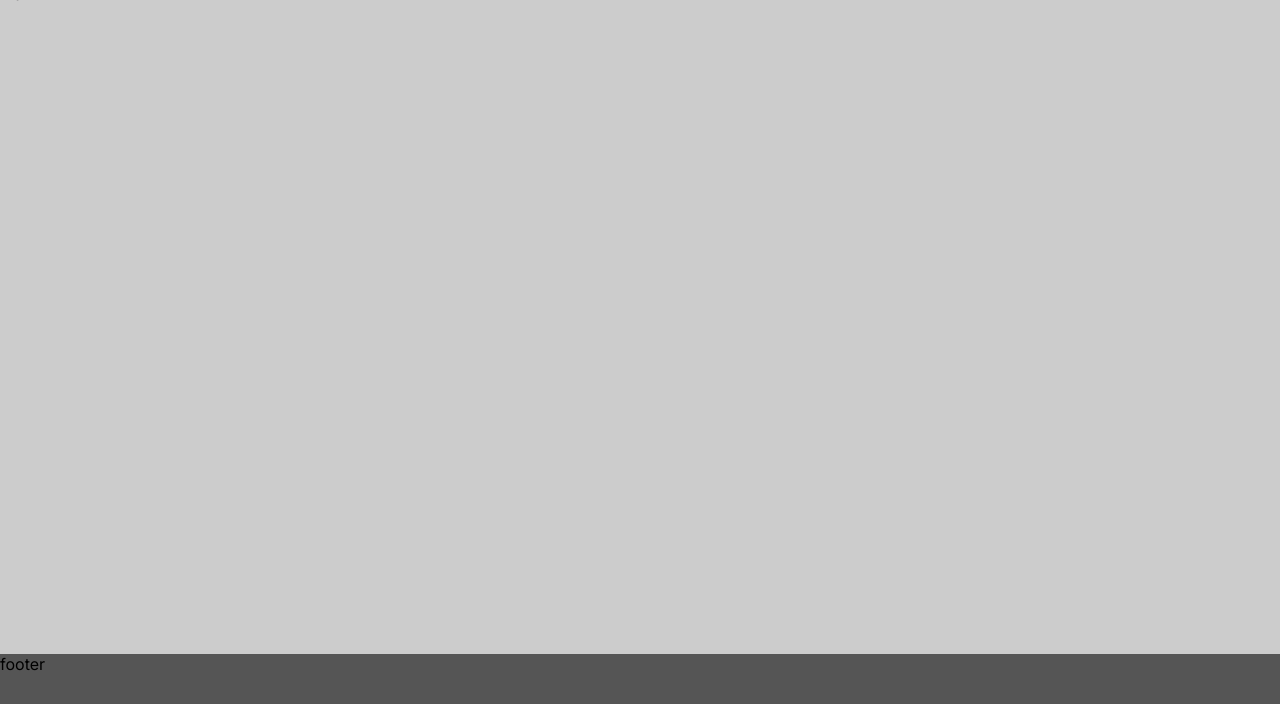
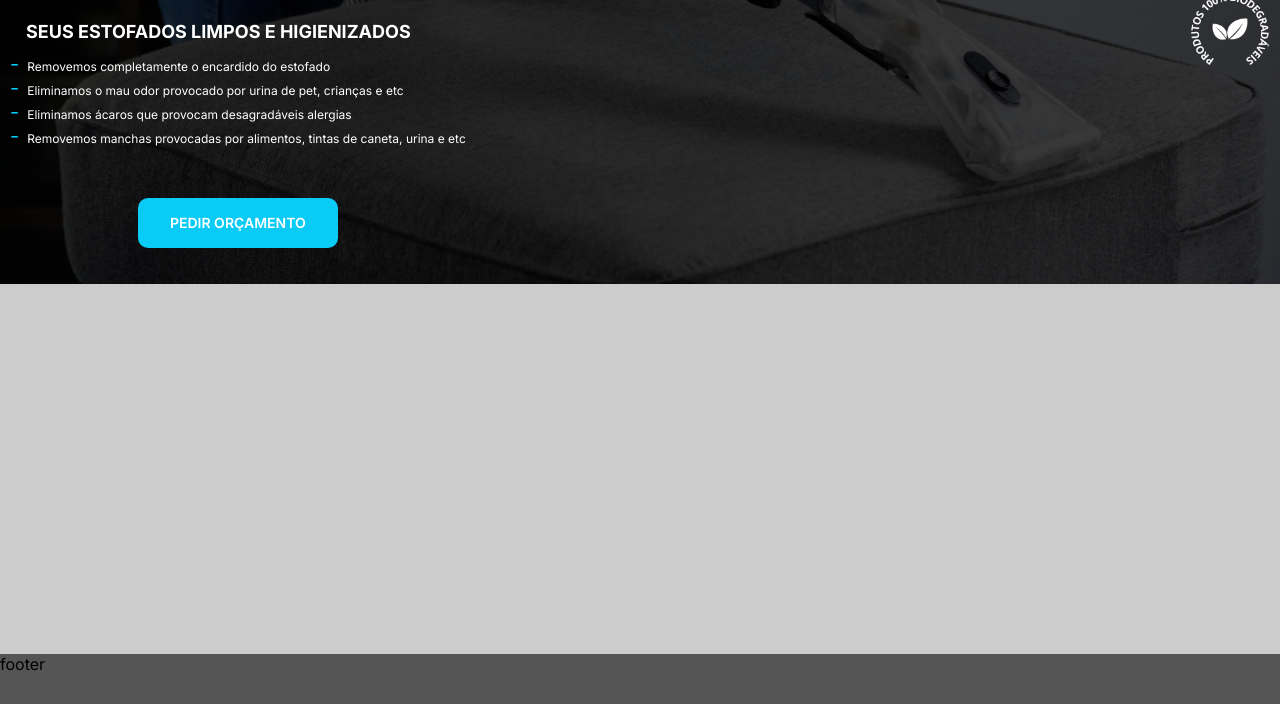
Before and after one commit to GustavoGenari/siteSofalandia, a plain HTML site: page index.html in a window 1280 px wide. Shown: the part 96-800 px from the top of the page. Drawn offline with Linux system fonts and the light colour scheme.

Commit message:
Criação do banner e botão de orçamento

```diff
--- a/index.html
+++ b/index.html
@@ -1,5 +1,6 @@
 <!DOCTYPE html>
 <html lang="pt">
+
 <head>
     <meta charset="UTF-8">
     <meta name="viewport" content="width=device-width, initial-scale=1.0">
@@ -7,9 +8,12 @@
 
     <link rel="preconnect" href="https://fonts.googleapis.com">
     <link rel="preconnect" href="https://fonts.gstatic.com" crossorigin>
-    <link href="https://fonts.googleapis.com/css2?family=Inter:ital,opsz,wght@0,14..32,100..900;1,14..32,100..900&display=swap" rel="stylesheet">
+    <link
+        href="https://fonts.googleapis.com/css2?family=Inter:ital,opsz,wght@0,14..32,100..900;1,14..32,100..900&display=swap"
+        rel="stylesheet">
     <link rel="stylesheet" href="style.css">
 </head>
+
 <body>
     <header>
         <nav id="nav-menu">
@@ -24,10 +28,27 @@
         </nav>
     </header>
     <main>
-        main
+        <section class="banner-area">
+            <div class="banner-description">
+                <div class="banner-text-area">
+                    <h2>Seus estofados limpos e higienizados</h2>
+                    <p class="banner-sentence">Removemos completamente o encardido do estofado</p>
+                    <p class="banner-sentence">Eliminamos o mau odor provocado por urina de pet, crianças e etc</p>
+                    <p class="banner-sentence">Eliminamos ácaros que provocam desagradáveis alergias</p>
+                    <p class="banner-sentence">Removemos manchas provocadas por alimentos, tintas de caneta, urina e etc</p>
+                </div>
+                <div class="budget-button-area">
+                    <a class="budget-button">Pedir orçamento</a>
+                </div>
+            </div>
+            <div class="banner-seal">
+                <img id="prod-bio" src="prod-bio.png">
+            </div>
+        </section>
     </main>
     <footer>
         footer
     </footer>
 </body>
+
 </html>
--- a/style.css
+++ b/style.css
@@ -40,7 +40,7 @@ header{
 .menu {
     display: flex;
     text-transform: uppercase;
-    font-size: 14px;
+    font-size: 11px;
     font-weight: 600;
     color: #3a3a3a;
 }
@@ -50,7 +50,7 @@ header{
     align-items: center;
     border-bottom: solid 0.5px #0ACBF5;
     height: 80px;
-    margin: 0px 30px;
+    margin: 0px 20px;
     transition: all .3s;
 }
 
@@ -69,6 +69,86 @@ main {
     flex: 1;
 }
 
+.banner-area {
+    display: flex;
+    flex-direction: row;
+    justify-content: space-between;
+    width: 100%;
+    height: 300px;
+    margin: 0 auto;
+    padding: 0 10px;
+    background-image: url(img-fundo-op.jpg);
+    background-size: cover;
+    background-position: bottom;
+    background-attachment: scroll;
+}
+
+.banner-description {
+    display: flex;
+    flex-direction: column;
+    justify-content: center;
+    align-items: center;
+    color: #FFF;
+}
+
+h2 {
+    text-transform: uppercase;
+    margin-bottom: 10px;
+    font-size: 18px;
+    padding-left: 16px;
+}
+
+.banner-sentence{
+    font-size: 12px;
+}
+
+.banner-sentence::before {
+    content: '-';
+    margin-right: 8px;
+    color: #0ACBF5;
+    font-size: 20px;
+}
+
+.budget-button-area {
+    display: flex;
+    width: 200px;
+    height: 50px;
+    margin-top: 50px;
+}
+
+.budget-button {
+    display: flex;
+    justify-content: center;
+    align-items: center;
+    background-color: #0ACBF5;
+    width: 200px;
+    height: 50px;
+    border-radius: 10px;
+    text-transform: uppercase;
+    font-size: 14px;
+    font-weight: 600;
+    transition: all .6s;
+    cursor: pointer;
+}
+
+.budget-button:hover {
+    background-color: #FFF;
+    color: #0ACBF5;
+    transition: all .6s;
+}
+
+.banner-seal {
+    display: flex;
+    width: 200px;
+    justify-content: end;
+    padding-top: 5px;
+}
+
+#prod-bio {
+    width: 80px;
+    height: 80px;
+}
+
 /* estilização do FOOTER*/
 footer {
     background-color: #555;
```
Also changed, not shown: img-fundo-op.jpg (added), prod-bio.png (added), 1 other file.
